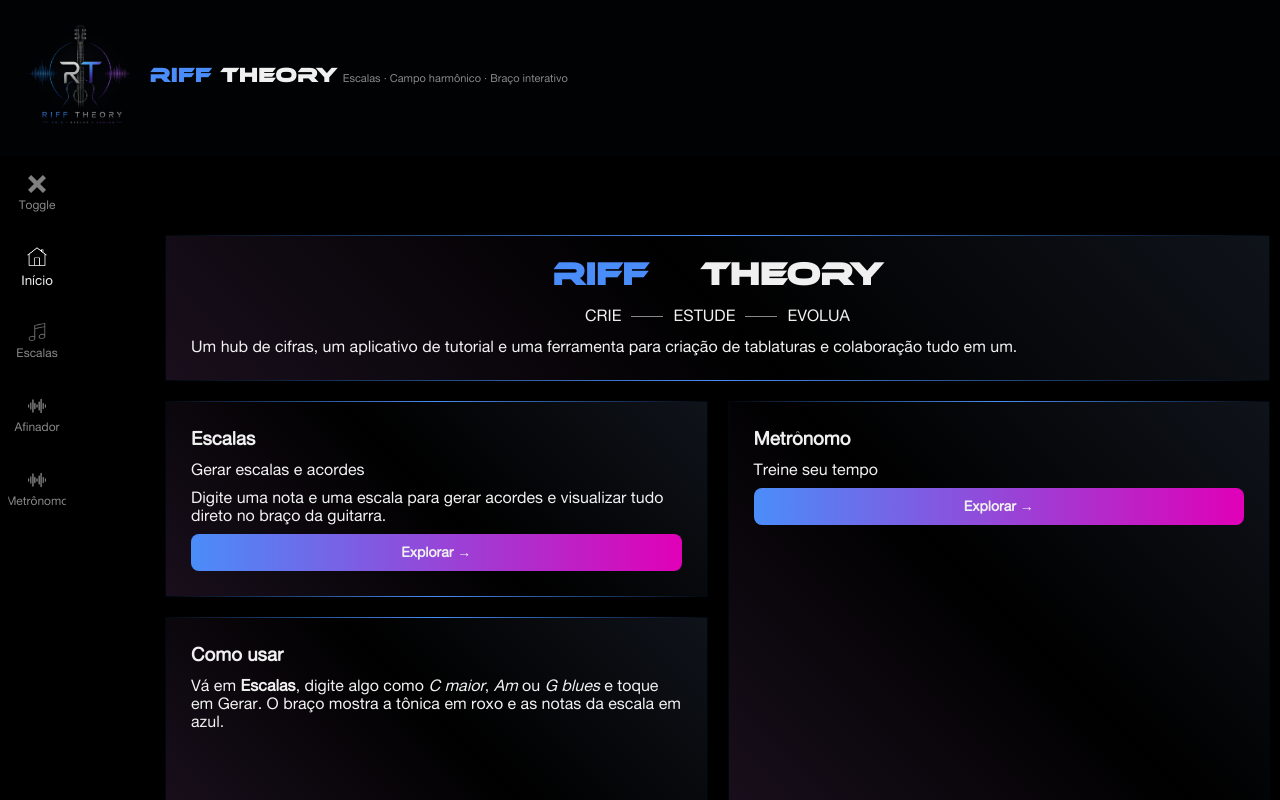
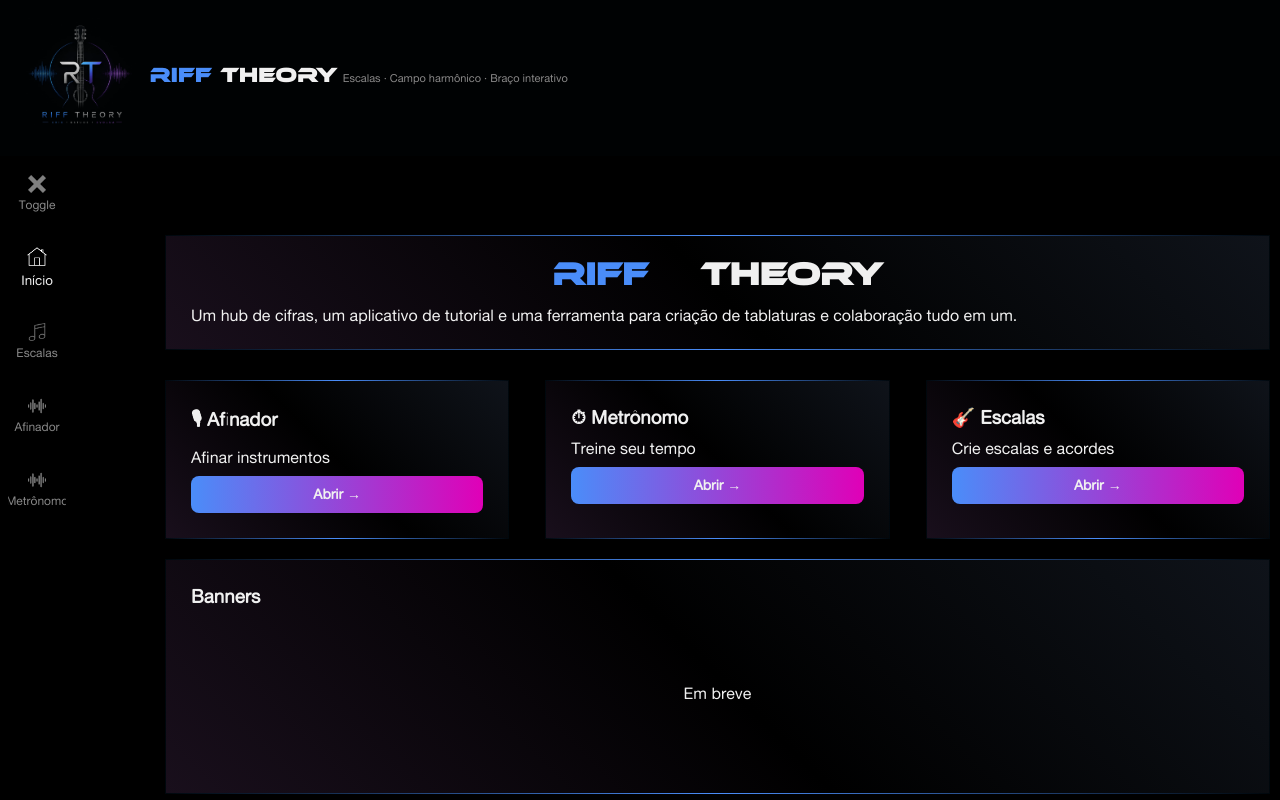
Before and after one commit to leonnidas0408/rifftheory, a React (Vite) app: page / in a window 1280 px wide. Shown: the top 800 px of the page. Built offline with nearby package versions, Linux system fonts and the light colour scheme.

Commit message:
Organiza pagina inicial com cards e banners

```diff
--- a/src/components/pages/Home.jsx
+++ b/src/components/pages/Home.jsx
@@ -8,34 +8,79 @@ export default function Home({ setPage }) {
     <div>
         <PrettyPanel>
             <DramaticTitle title="Riff Theory"/>
-                <DramaticCTA actions={["CRIE", "ESTUDE", "EVOLUA"]}/>
-                <span>Um hub de cifras, um aplicativo de tutorial e uma ferramenta para criação de tablaturas e colaboração tudo em um.</span>
+            <span>
+                Um hub de cifras, um aplicativo de tutorial e uma ferramenta para criação de tablaturas e colaboração tudo em um.
+            </span>
         </PrettyPanel>
+
         <div style={{
             display: "grid",
-                gridTemplateColumns: "repeat(2, 1fr)"
+            gridTemplateColumns: "repeat(3, 1fr)",
+            gap: "16px",
+            marginTop: "20px"
         }}>
+
+            <PrettyPanel>
+                <h3>🎙 Afinador</h3>
+                <span>Afinar instrumentos</span>
+                <button
+                    className="highlight"
+                    onClick={() => setPage("Afinador")}
+                >
+                    Abrir →
+                </button>
+            </PrettyPanel>
+
+            <PrettyPanel>
+                <h3>⏱ Metrônomo</h3>
+                <span>Treine seu tempo</span>
+                <button
+                    className="highlight"
+                    onClick={() => setPage("Metrônomo")}
+                >
+                    Abrir →
+                </button>
+            </PrettyPanel>
+
+            <PrettyPanel>
+                <h3>🎸 Escalas</h3>
+                <span>Crie escalas e acordes</span>
+                <button
+                    className="highlight"
+                    onClick={() => setPage("Escalas")}
+                >
+                    Abrir →
+                </button>
+            </PrettyPanel>
+
+        </div>
+
+
+        <PrettyPanel>
+            <h3>Banners</h3>
             <div style={{
-                    display: "grid",
-                    gridTemplateRows: "repeat(2, 1fr)"
+                height: "150px",
+                display: "flex",
+                alignItems: "center",
+                justifyContent: "center"
             }}>
+                Em breve
+            </div>
+        </PrettyPanel>
+
+
         <PrettyPanel>
-                        <h3>Escalas</h3>
-                        <span>Gerar escalas e acordes</span>
-                        <span>Digite uma nota e uma escala para gerar acordes e visualizar tudo direto no braço da guitarra.</span>
-                        <button className="highlight" onClick={() => setPage("Escalas")}>Explorar →</button>
+            <h3>Braço Interativo</h3>
+            <div style={{
+                height: "300px",
+                display: "flex",
+                alignItems: "center",
+                justifyContent: "center"
+            }}>
+                Braço de guitarra em desenvolvimento
+            </div>
         </PrettyPanel>
-                    <PrettyPanel>
-                        <h3>Como usar</h3>
-                        <span>Vá em <b>Escalas</b>, digite algo como <i>C maior</i>, <i>Am</i> ou <i>G blues</i> e toque em Gerar. O braço mostra a tônica em roxo e as notas da escala em azul.</span>
-                    </PrettyPanel>
-                </div>
-                <PrettyPanel>
-                    <h3>Metrônomo</h3>
-                    <span>Treine seu tempo</span>
-                    <button className="highlight" onClick={() => setPage("Metrônomo")}>Explorar →</button>
-                </PrettyPanel>
-            </div>
+
     </div>
 )
 }
```
Lines whose indentation alone changed are shown as unchanged.
